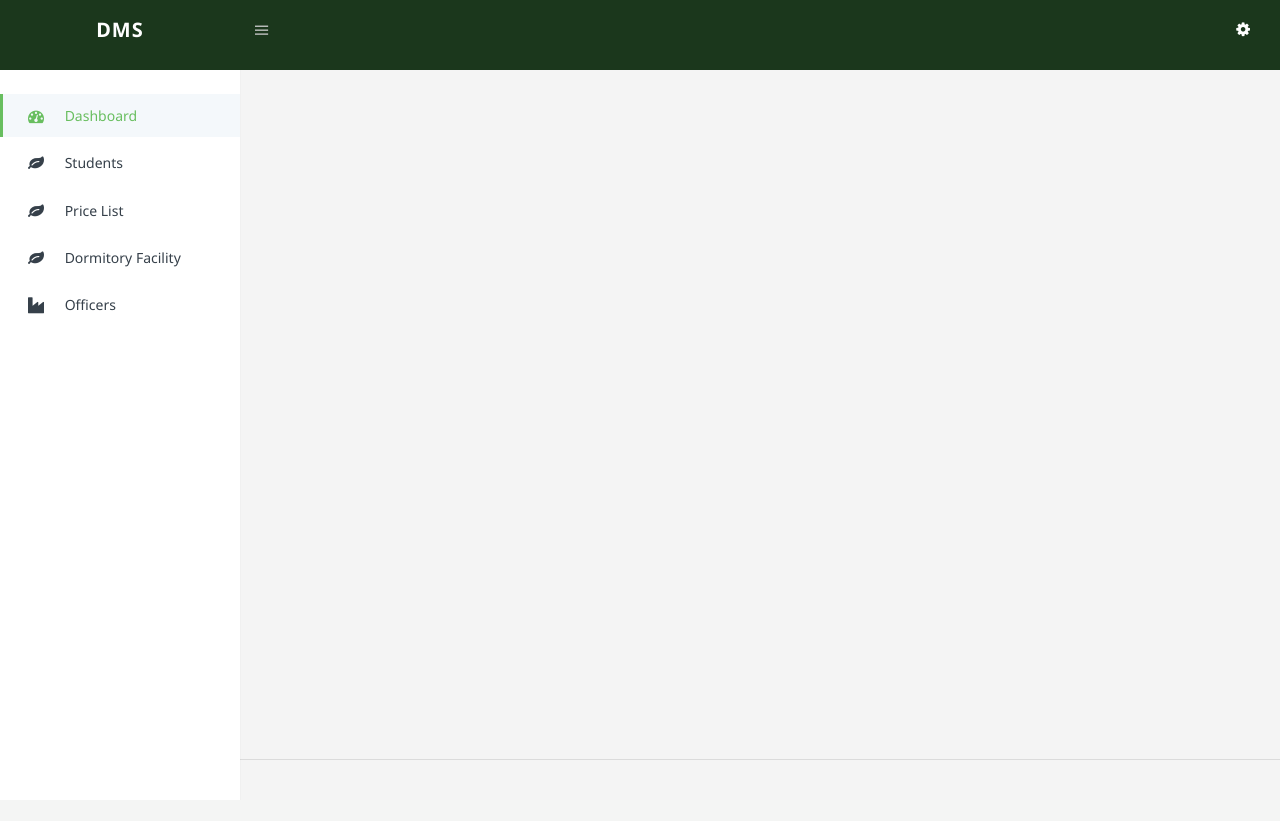
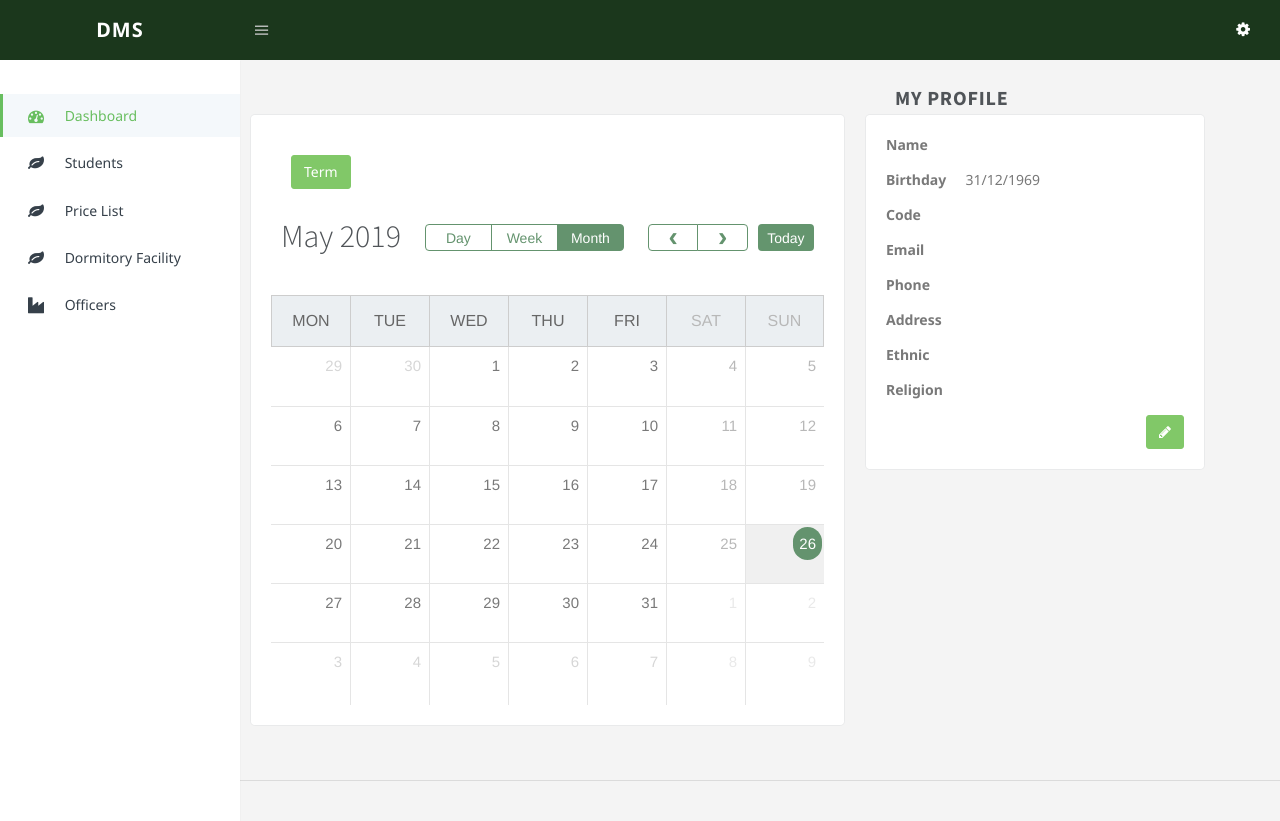
Before and after one commit to DuyenNguyen66/dormitory-ms, a CodeIgniter app: page /database/index.php/admin/index/index in a window 1280 px wide. Before the commit the page ends 760 px from the top, so only its background shows below. Run offline with CodeIgniter, Linux system fonts and the light colour scheme; the visitor is signed in with stand-in values (Sample User, id 1); data that the repository does not hold is empty; some web fonts are replaced.

Commit message:
26/05/2019

```diff
--- a/application/controllers/admin/Index.php
+++ b/application/controllers/admin/Index.php
@@ -17,11 +17,18 @@ class Index extends Base_Controller {
 			redirect(base_url('login'));
 		}
 		$this->getTerm();
+		$params = array(
+
+		);
+		$content = $this->load->view('admin/dashboard', $params, true);
+
 		$data = array();
+		$data['customCss'] = array('assets/css/settings.css', 'assets/css/fullcalendar.css', 'assets/css/fullcalendar.print.css');
+		$data['customJs'] = array('assets/js/jquery-ui.custom.min.js', 'assets/js/fullcalendar.js', 'assets/js/student.js');
 		$data['parent_id'] = 1;
 		$data['sub_id'] = 0;
 		$data['group'] = 1;
-		$data['content'] = $this->load->view('admin/dashboard', array(), true);
+		$data['content'] = $content;
 		$this->load->view('admin_main_layout', $data);
 	}
 
--- a/application/views/admin/dashboard.php
+++ b/application/views/admin/dashboard.php
@@ -0,0 +1,61 @@
+<div class="row">
+	<div class="col-md-7">
+		<h3 class=" header-title" style="visibility: hidden;">My Profile</h3>
+		<div class="row card-box">
+			<button class="btn btn-success" style="margin: 20px 0 20px 20px">Term <?php echo $term['name']?></button>
+			<div id='wrap'>
+				<div id='calendar'></div>
+				<div style='clear:both'></div>
+			</div>
+		</div>
+	</div>
+	<div class="col-md-4" style="margin-left: 20px;">
+		<h3 class=" header-title">My Profile</h3>
+		<div class="row card-box">
+			<?php if($this->session->flashdata('mess')):?>
+			<div class="col-md-12">
+				<div class="alert alert-danger">
+					<?php echo $this->session->flashdata('mess') ?>
+				</div>
+			</div>
+			<?php endif; ?>
+			<div class="row">
+				<label class="col-md-3">Name</label>
+				<div class="col-md-8"><?php echo $student['full_name']?></div>
+			</div>
+			<div class="row">
+				<label class="col-md-3">Birthday</label>
+				<div class="col-md-8"><?php echo date('d/m/Y', $student['birthday'])?></div>
+			</div>
+			<div class="row">
+				<label class="col-md-3">Code</label>
+				<div class="col-md-8"><?php echo $student['student_code']?></div>
+			</div>
+			<div class="row">
+				<label class="col-md-3">Email</label>
+				<div class="col-md-8"><?php echo $student['email']?></div>
+			</div>
+			<div class="row">
+				<label class="col-md-3">Phone</label>
+				<div class="col-md-8"><?php echo $student['phone']?></div>
+			</div>
+			<div class="row">
+				<label class="col-md-3">Address</label>
+				<div class="col-md-8"><?php echo $student['address']?></div>
+			</div>
+			<div class="row">
+				<label class="col-md-3">Ethnic</label>
+				<div class="col-md-8"><?php echo $student['ethnic']?></div>
+			</div>
+			<div class="row">
+				<label class="col-md-3">Religion</label>
+				<div class="col-md-8"><?php echo $student['religion']?></div>
+			</div>
+			<div style="text-align:right;">
+				<a class="btn btn-success" href="<?php echo base_url('profile/' . $student['student_id'])?>">
+					<i class="fa fa-pencil"></i>
+				</a>
+			</div>
+		</div>
+	</div>
+</div>
--- a/application/views/admin/elec_bill.php
+++ b/application/views/admin/elec_bill.php
@@ -69,7 +69,7 @@
                                                 <a href="<?php echo base_url('bill/e_export/'. $row['bill_id'])?>"><i class="fa fa-file-word-o"></i></a>
                                             </button>
                                         <?php elseif($row['status'] == 0): ?>
-                                            <button type="button" class="btn-inverse btn-custom btn-xs disabled">Disable</button>
+                                            <button type="button" class="btn btn-inverse btn-custom btn-xs disabled">Disable</button>
                                         <?php endif;?>
                                         </td>
                 					</tr>
--- a/application/views/admin/room_bill.php
+++ b/application/views/admin/room_bill.php
@@ -65,7 +65,7 @@
                                                 <a href="<?php echo base_url('bill/r_export/'. $row['id'])?>"><i class="fa fa-file-word-o"></i></a>
                                             </button>
                                         <?php elseif($row['status'] == 0): ?>
-                                            <button type="button" class="btn-inverse btn-custom btn-xs disabled">Disable</button>
+                                            <button type="button" class="btn btn-inverse btn-custom btn-xs disabled">Disable</button>
                                         <?php endif;?>
                 						</td>
                 					</tr>
--- a/application/views/admin/water_bill.php
+++ b/application/views/admin/water_bill.php
@@ -69,7 +69,7 @@
                                                 <a href="<?php echo base_url('bill/w_export/'. $row['bill_id'])?>"><i class="fa fa-file-word-o"></i></a>
                                             </button>
                                         <?php elseif($row['status'] == 0): ?>
-                                            <button type="button" class="btn-inverse btn-custom btn-xs disabled">Disable</button>
+                                            <button type="button" class="btn btn-inverse btn-custom btn-xs disabled">Disable</button>
                                         <?php endif;?>
                                         </td>
                 					</tr>
--- a/assets/css/settings.css
+++ b/assets/css/settings.css
@@ -1,3 +1,7 @@
+ol, ul {
+    margin-top: 0;
+    margin-bottom: 0;
+}
 .btn-export {
     float: right;
     list-style-type: none;
```
